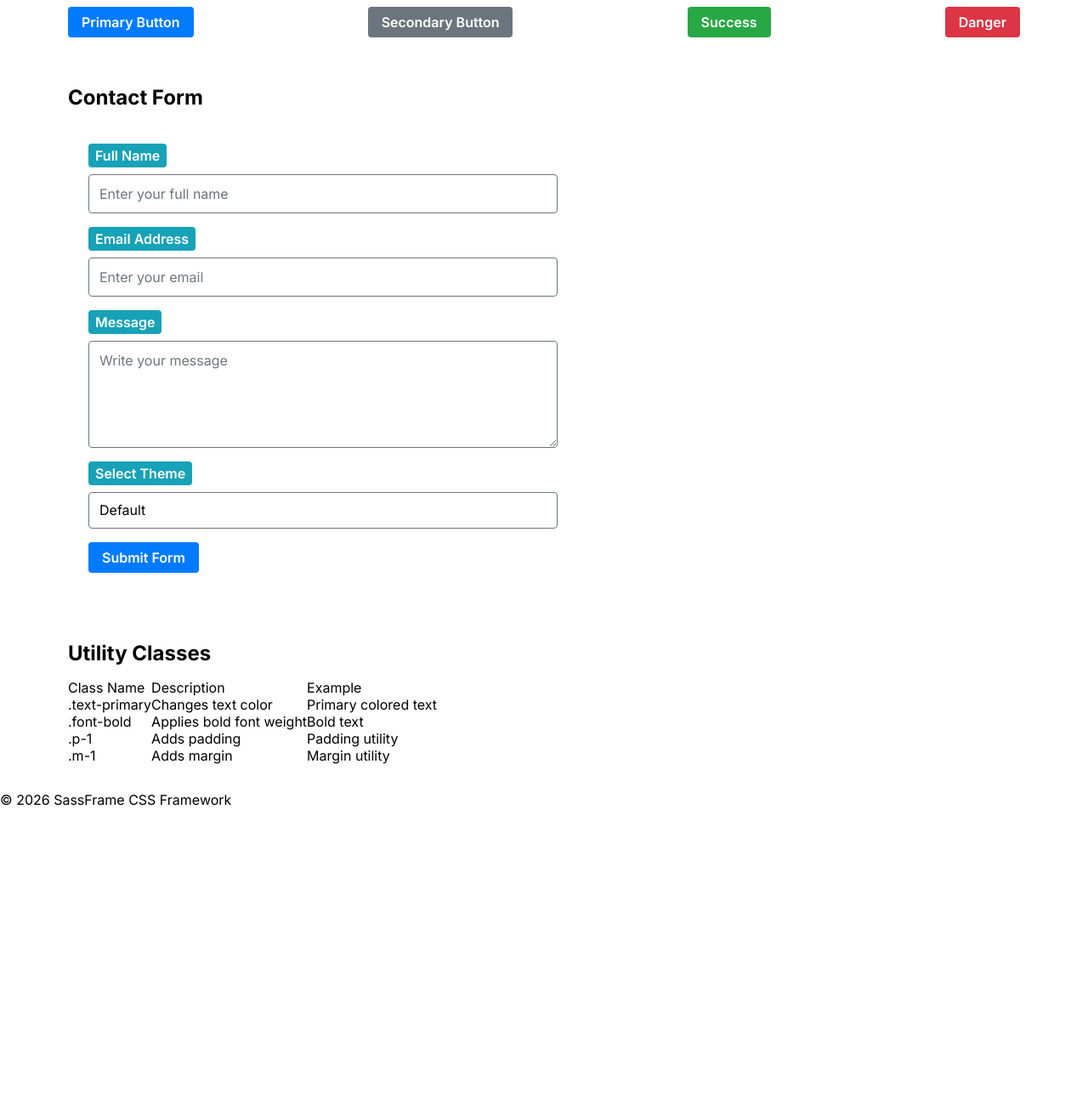
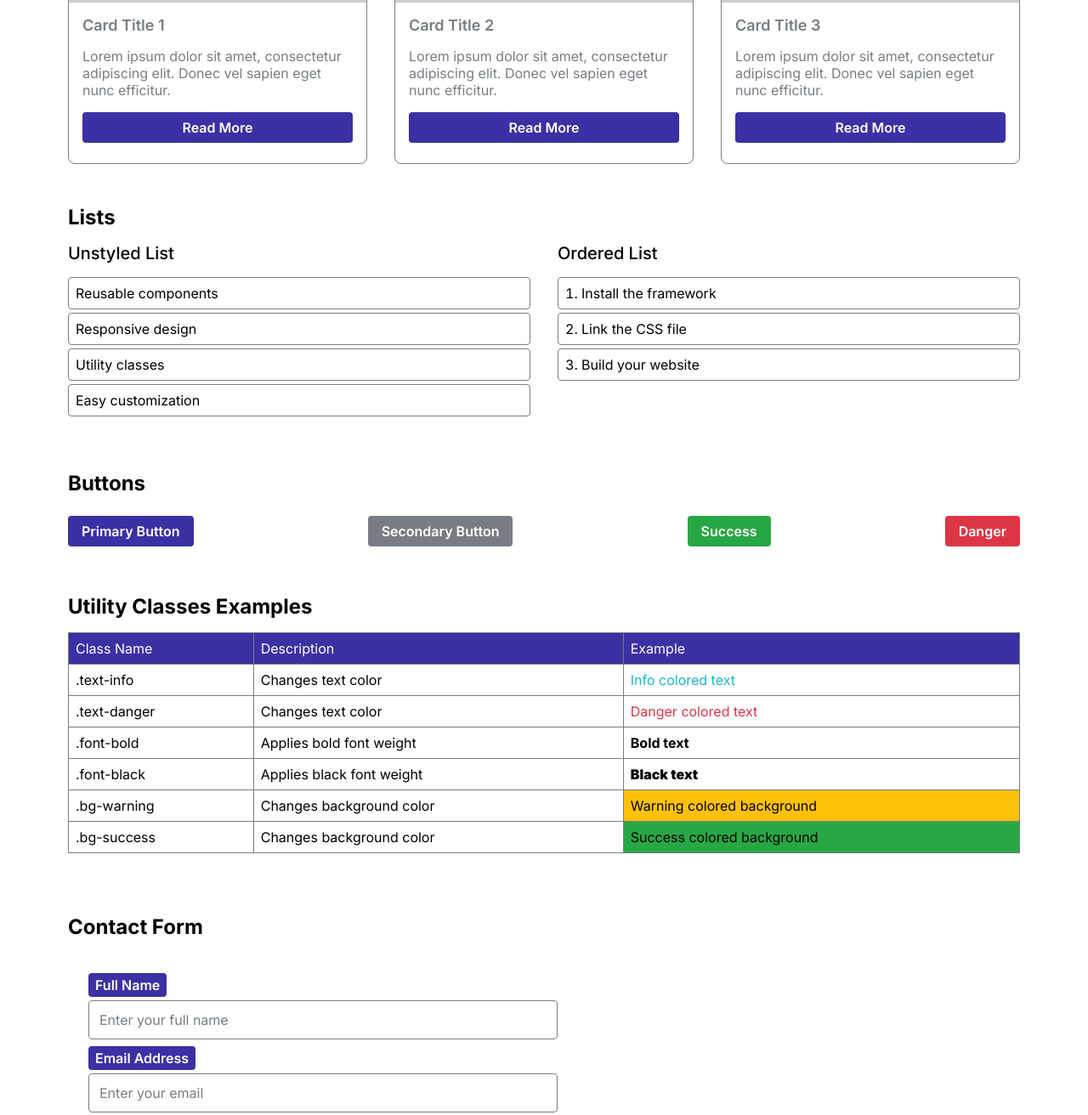
Before and after one commit to zhan0832/mtm6407-sassframe, a website: page index.html in a window 1280 px wide. Shown: the part 862-2174 px from the top of the page at 85% size. Before the commit the page ends 1829 px from the top, so only its background shows below. Drawn offline with Linux system fonts and the light colour scheme; placeholder pictures from the web are drawn by us.

Commit message:
add margins file and update the codes

```diff
--- a/index.html
+++ b/index.html
@@ -1,5 +1,6 @@
 <!DOCTYPE html>
 <html lang="en">
+
 <head>
   <meta charset="UTF-8">
   <meta name="viewport" content="width=device-width, initial-scale=1.0">
@@ -13,13 +14,13 @@
     <div class="container">
       <h1>SassFrame</h1>
       <div>
-    <p class="text-secondary ">
+        <p class="text-secondary margin-top-lg">
           SassFrame is a lightweight CSS framework built with Sass to provide
           reusable styles, utility classes, and customizable themes for modern web projects.
         </p>
 
         <button class="btn-primary ">
-      Download Framework
+          Learn More
         </button>
       </div>
     </div>
@@ -39,26 +40,63 @@
         customizable fonts, and consistent visual hierarchy.
       </p>
 
-      <a href="#">
+      <button class="btn-primary ">
         Learn More
-      </a>
+      </button>
+    </section>
+
+    <section class="container">
+      <h2>Cards</h2>
+      <div class="grid grid-3">
+        <div class="card">
+          <img src="https://placehold.co/400x300" alt="Random Image">
+          <div class="card-body">
+            <h3 class="card-header">Card Title 1</h3>
+            <p>Lorem ipsum dolor sit amet, consectetur adipiscing elit. Donec vel sapien eget nunc efficitur.</p>
+            <button class="btn-primary">Read More</button>
+          </div>
+        </div>
+
+        <div class="card">
+          <img src="https://placehold.co/400x300" alt="Random Image">
+          <div class="card-body">
+            <h3 class="card-header">Card Title 2</h3>
+            <p>Lorem ipsum dolor sit amet, consectetur adipiscing elit. Donec vel sapien eget nunc efficitur.</p>
+            <button class="btn-primary">Read More</button>
+          </div>
+        </div>
+
+        <div class="card">
+          <img src="https://placehold.co/400x300" alt="Random Image">
+          <div class="card-body">
+            <h3 class="card-header">Card Title 3</h3>
+            <p>Lorem ipsum dolor sit amet, consectetur adipiscing elit. Donec vel sapien eget nunc efficitur.</p>
+            <button class="btn-primary">Read More</button>
+          </div>
+        </div>
+
     </section>
 
     <section class="container">
       <h2>Lists</h2>
       <div class="grid grid-2">
+        <div>
+          <h3>Unstyled List</h3>
           <ul class="list-unstyled">
             <li>Reusable components</li>
             <li>Responsive design</li>
             <li>Utility classes</li>
             <li>Easy customization</li>
           </ul>
-
+        </div>
+        <div>
+          <h3>Ordered List</h3>
           <ol class="list-ordered">
             <li>Install the framework</li>
             <li>Link the CSS file</li>
             <li>Build your website</li>
           </ol>
+        </div>
       </div>
     </section>
 
@@ -82,61 +120,9 @@
     </section>
 
     <section class="container">
-      <h2>Contact Form</h2>
+      <h2>Utility Classes Examples</h2>
 
-      <form>
-
-        <label for="fullname">
-          Full Name
-        </label>
-
-        <input
-          type="text"
-          id="fullname"
-          placeholder="Enter your full name"
-        >
-
-        <label for="email">
-          Email Address
-        </label>
-
-        <input
-          type="email"
-          id="email"
-          placeholder="Enter your email"
-        >
-
-        <label for="message">
-          Message
-        </label>
-
-        <textarea
-          id="message"
-          rows="5"
-          placeholder="Write your message"
-        ></textarea>
-
-        <label for="theme">
-          Select Theme
-        </label>
-
-        <select id="theme">
-          <option>Default</option>
-          <option>Dark</option>
-          <option>Soft</option>
-        </select>
-
-        <button type="submit">
-          Submit Form
-        </button>
-
-      </form>
-    </section>
-
-    <section class="container">
-      <h2>Utility Classes</h2>
-
-      <table>
+      <table class="table">
 
         <thead>
           <tr>
@@ -149,27 +135,43 @@
         <tbody>
 
           <tr>
-            <td>.text-primary</td>
+            <td>.text-info</td>
             <td>Changes text color</td>
-            <td>Primary colored text</td>
+            <td class="text-info">Info colored text</td>
+          </tr>
+
+          <tr>
+            <td>.text-danger</td>
+            <td>Changes text color</td>
+            <td class="text-danger">Danger colored text</td>
           </tr>
 
           <tr>
             <td>.font-bold</td>
             <td>Applies bold font weight</td>
-            <td>Bold text</td>
+            <td class="font-bold">Bold text</td>
           </tr>
 
           <tr>
-            <td>.p-1</td>
-            <td>Adds padding</td>
-            <td>Padding utility</td>
+            <td>.font-black</td>
+            <td>Applies black font weight</td>
+            <td class="font-black">Black text</td>
           </tr>
 
           <tr>
-            <td>.m-1</td>
-            <td>Adds margin</td>
-            <td>Margin utility</td>
+            <td>
+              <div>.bg-warning</div>
+            </td>
+            <td>Changes background color</td>
+            <td class="bg-warning">Warning colored background</td>
+          </tr>
+
+          <tr>
+            <td>
+              <div>.bg-success</div>
+            </td>
+            <td>Changes background color</td>
+            <td class="bg-success">Success colored background</td>
           </tr>
 
         </tbody>
@@ -177,13 +179,56 @@
       </table>
     </section>
 
+    <section class="container">
+      <h2>Contact Form</h2>
+
+      <form>
+
+        <label for="fullname">
+          Full Name
+        </label>
+
+        <input type="text" id="fullname" placeholder="Enter your full name">
+
+        <label for="email">
+          Email Address
+        </label>
+
+        <input type="email" id="email" placeholder="Enter your email">
+
+        <label for="message">
+          Message
+        </label>
+
+        <textarea id="message" rows="5" placeholder="Write your message"></textarea>
+
+        <label for="theme">
+          Select Theme
+        </label>
+
+        <select id="theme">
+          <option>Default</option>
+          <option>Dark</option>
+          <option>Soft</option>
+        </select>
+
+        <button type="submit" class="btn-secondary margin-top-xl">
+          Submit Form
+        </button>
+
+      </form>
+    </section>
+
+
+
   </main>
 
   <footer>
     <p>
-      © 2026 SassFrame CSS Framework
+      © 2026 Yan Framework
     </p>
   </footer>
 
 </body>
+
 </html>
--- a/src/components/_cards.scss
+++ b/src/components/_cards.scss
@@ -0,0 +1,32 @@
+@use 'sass:map';
+@use '../variables' as variables;
+
+@mixin card {
+    display: flex;
+    flex-direction: column;
+    border: 1px solid map.get(variables.$colors, 'secondary');
+    border-radius: 8px;
+    overflow: hidden;
+        img {
+            width: 100%;
+            height: auto;
+        }
+
+    .card-header {
+        font-size: map.get(variables.$font-sizes, 'lg');
+        font-weight: map.get(variables.$font-weights, 'semibold');
+    }
+    .card-body {
+        padding: 1rem;
+        font-size: map.get(variables.$font-sizes, 'md');
+        color: map.get(variables.$colors, 'secondary');
+        button {
+            margin-top: 1rem;
+            width: 100%;
+        }
+    }
+}
+
+.card {
+    @include card;
+}
--- a/src/components/_forms.scss
+++ b/src/components/_forms.scss
@@ -9,11 +9,11 @@
 
     label {
         display: inline-block;
-        background-color: map.get(variables.$colors, 'info');
+        background-color: map.get(variables.$colors, 'primary');
         color: map.get(variables.$colors, 'light');
         padding: 0.25rem 0.5rem;
         border-radius: 4px;
-        margin-bottom: 0.5rem;
+        margin-bottom: map.get(variables.$spacing, 'xs');
         font-weight: map.get(variables.$font-weights, 'semibold');
     }
 
@@ -23,7 +23,7 @@
         width: 100%;
         display: block;
         padding: 0.75rem;
-        margin-bottom: 1rem;
+        margin-bottom: map.get(variables.$spacing, 'sm');
         border: 1px solid map.get(variables.$colors, 'secondary');
         border-radius: 4px;
         font-size: map.get(variables.$font-sizes, 'md');
--- a/src/components/_lists.scss
+++ b/src/components/_lists.scss
@@ -4,10 +4,6 @@
 @mixin list-base {
     margin: map.get(variables.$spacing, 'md') 0;
 
-    padding-left: map.get(
-        variables.$spacing,
-        'lg'
-    );
 
     li {
         padding: map.get(
@@ -48,8 +44,5 @@ $list-types: (
 
         list-style-type: $style;
 
-        @if $style == none {
-            padding-left: 0;
-        }
     }
 }
--- a/src/components/_tables.scss
+++ b/src/components/_tables.scss
@@ -0,0 +1,21 @@
+@use 'sass:map';
+@use '../variables' as variables;
+
+@mixin table-styles {
+  width: 100%;
+  border-collapse: collapse;
+  margin-bottom: map.get(variables.$spacing, 'lg');
+    th, td {
+        border: 1px solid map.get(variables.$colors, 'secondary');
+        padding: map.get(variables.$spacing, 'sm');
+        text-align: left;
+    }
+    th {
+        background-color: map.get(variables.$colors, 'primary');
+        color: map.get(variables.$colors, 'light');
+    }
+
+}
+.table {
+    @include table-styles;
+}
--- a/src/layouts/_flex.scss
+++ b/src/layouts/_flex.scss
@@ -1,3 +1,5 @@
+@use "sass:map";
+
 .flex {
   display: flex;
 }
--- a/src/layouts/_grid.scss
+++ b/src/layouts/_grid.scss
@@ -1,6 +1,9 @@
+@use "sass:map";
+@use '../variables' as variables;
+
 .grid {
   display: grid;
-  gap: 1rem;
+  gap: map.get(variables.$spacing, 'xl');
 }
 
 .grid-2 {
@@ -9,3 +12,6 @@
 .grid-3 {
   grid-template-columns: repeat(3, 1fr);
 }
+.grid-4 {
+  grid-template-columns: repeat(4, 1fr);
+}
--- a/src/variables/_colors.scss
+++ b/src/variables/_colors.scss
@@ -1,11 +1,11 @@
 @use "sass:map";
 
-$blue: #007bff;
-$gray: #6c757d;
+$blue: #3b30a4;
+$gray: #777d82;
 $green: #28a745;
 $red: #dc3545;
 $yellow: #ffc107;
-$lightblue: #17a2b8;
+$lightblue: #17b6ce;
 $black: #000;
 $white: #fff;
 
--- a/src/variables/_typography.scss
+++ b/src/variables/_typography.scss
@@ -27,3 +27,8 @@ $font-weights: (
         font-weight: $weight;
     }
 }
+@each $name, $size in $font-sizes {
+    .text-#{$name} {
+        font-size: $size;
+    }
+}
--- a/src/variables/index.scss
+++ b/src/variables/index.scss
@@ -1,3 +1,4 @@
 @forward './colors';
 @forward './typography';
 @forward './spacing';
+@forward './margins.scss';
--- /dev/null
+++ b/src/variables/margins.scss
@@ -0,0 +1,28 @@
+@use 'sass:map';
+@use './spacing' as variables;
+
+$margins: (
+  'none': 0,
+  'sm': map.get(variables.$spacing, 'sm'),
+  'md': map.get(variables.$spacing, 'md'),
+  'lg': map.get(variables.$spacing, 'lg'),
+  'xl': map.get(variables.$spacing, 'xl'),
+);
+
+@each $name, $value in $margins {
+  .margin-#{$name} {
+    margin: $value;
+  }
+    .margin-top-#{$name} {
+        margin-top: $value;
+    }
+    .margin-right-#{$name} {
+        margin-right: $value;
+    }
+    .margin-bottom-#{$name} {
+        margin-bottom: $value;
+    }
+    .margin-left-#{$name} {
+        margin-left: $value;
+    }
+}
```
Also changed, not shown: css/sassframe.css, 1 other file. Lines whose indentation alone changed are shown as unchanged.
